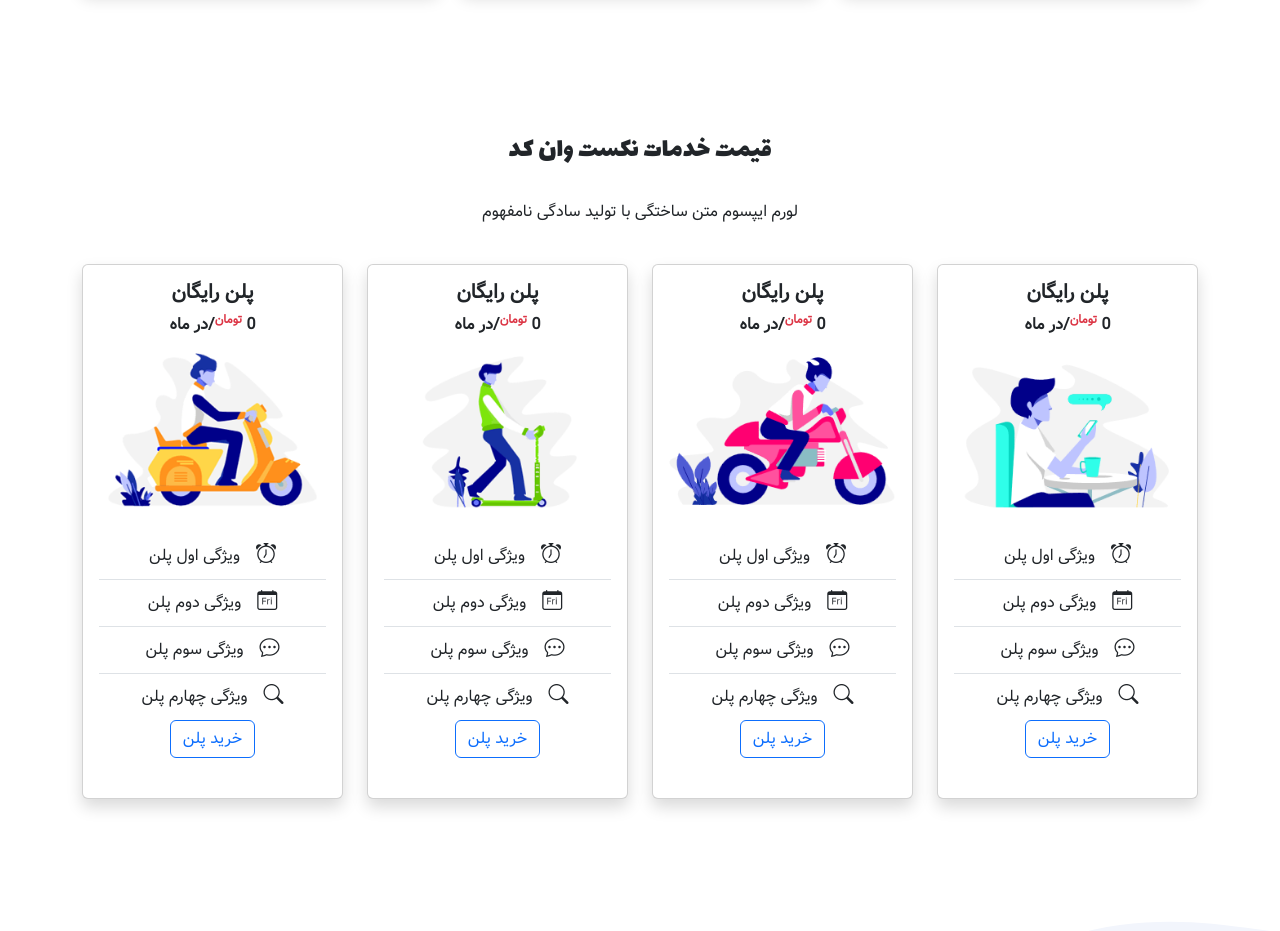
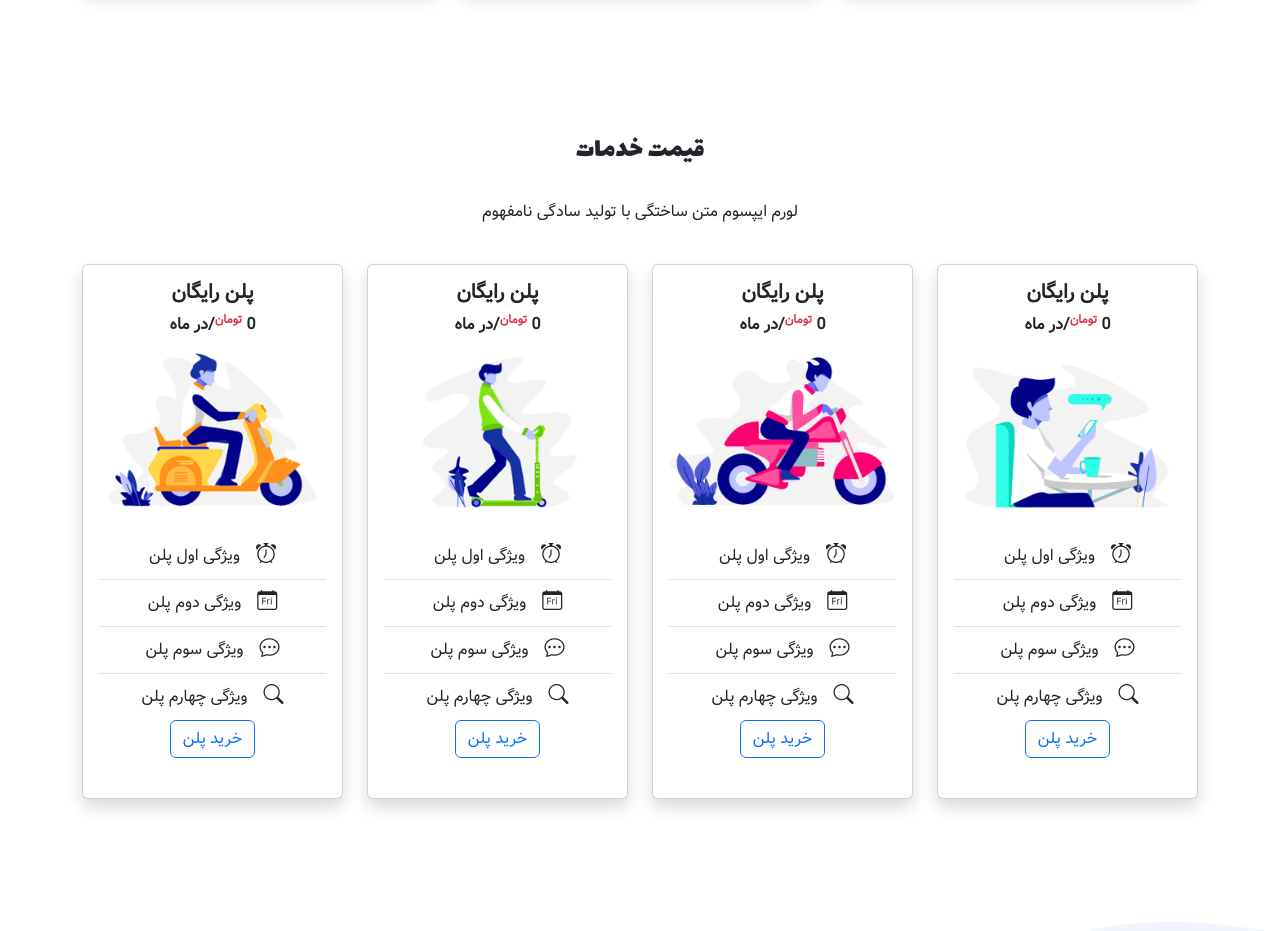
Before and after one commit to MahsaKaramooz/first-project, a plain HTML site: page index.html in a window 1280 px wide. Shown: the part 3340-4271 px from the top of the page. Drawn offline with nearby package versions, Linux system fonts and the light colour scheme; a script that the page names is missing.

Commit message:
last2 commit

```diff
--- a/index.html
+++ b/index.html
@@ -348,7 +348,7 @@
     <!-- pricing section  -->
     <section class="py-5 px-3">
       <div class="container">
-        <h3 class="text-center lalezar ">قیمت خدمات نکست وان کد</h3>
+        <h3 class="text-center lalezar ">قیمت خدمات</h3>
         <p class="text-center py-4">لورم ایپسوم متن ساختگی با تولید سادگی نامفهوم</p>
         <div class="row text-center gy-4 row-cols-1 row-cols-sm-2 row-cols-lg-4">
           <div class="col">
```
